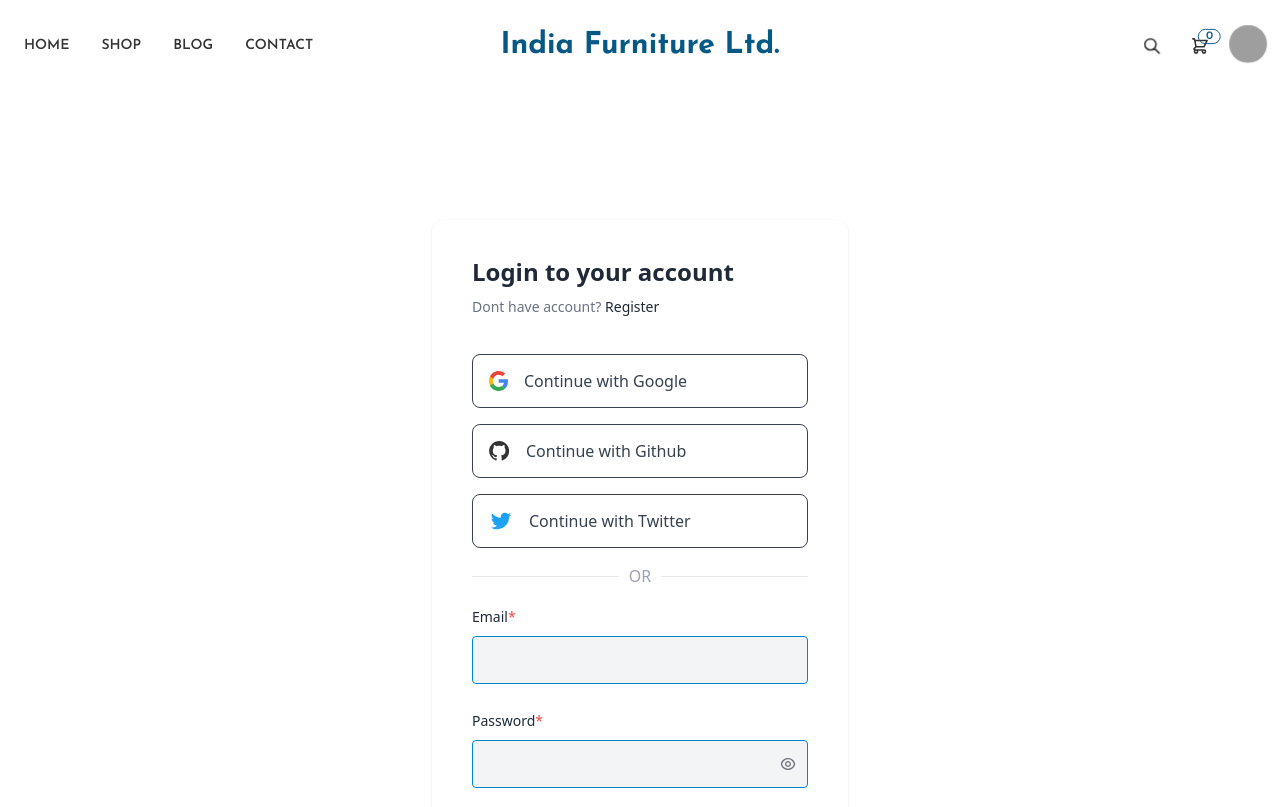
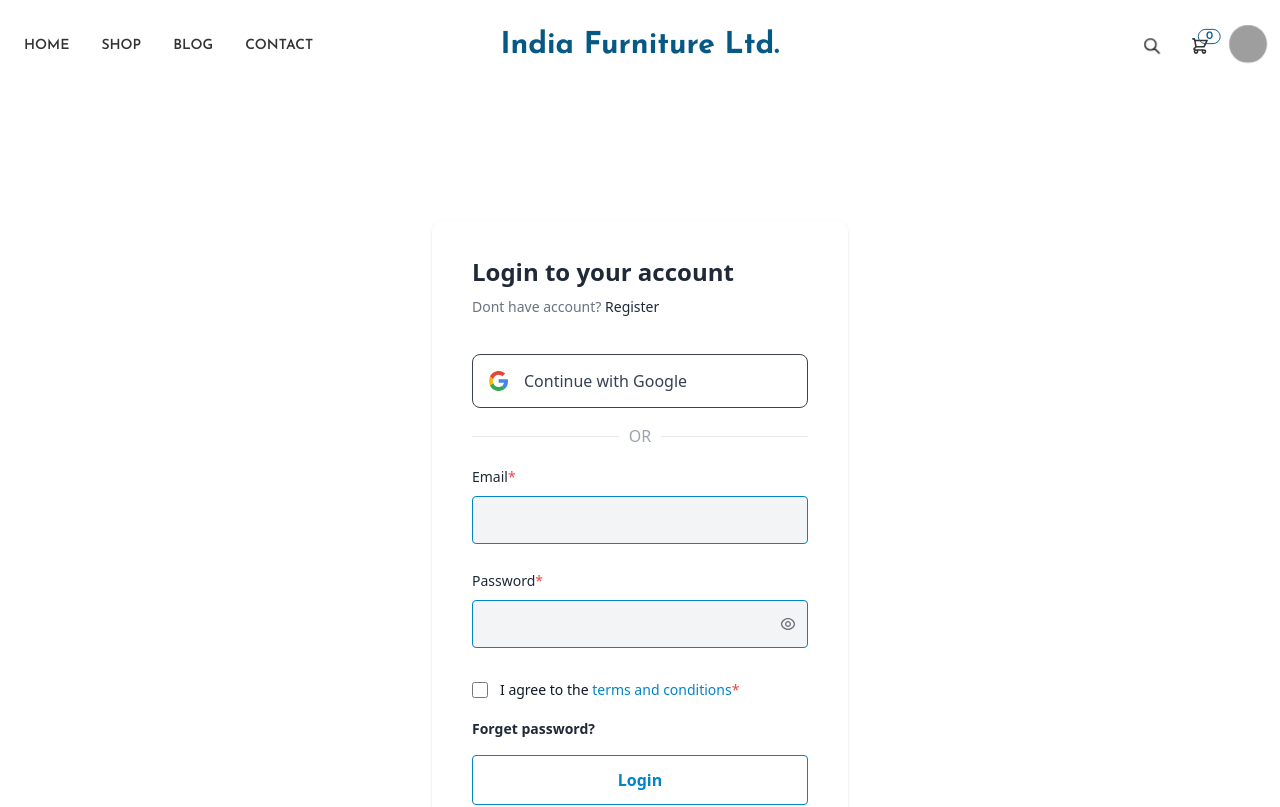
Before and after one commit to kmrajibfaysal/india-furniture-Ltd, a React (Create React App) app: page /login in a window 1280 px wide. Shown: the top 807 px of the page. Built offline with nearby package versions, Linux system fonts and the light colour scheme; no server answers; grey boxes are pictures that could not be loaded.

Commit message:
removed unnecessary code and added firebase hosting configs

```diff
--- a/src/Components/Login/SocialLogin.js
+++ b/src/Components/Login/SocialLogin.js
@@ -81,48 +81,6 @@
                     </svg>
                     <p className="ml-4 text-base font-medium text-gray-700">Continue with Google</p>
                 </button>
-                <button
-                    onClick={handleGithubLogin}
-                    aria-label="Continue with github"
-                    role="button"
-                    className="mt-4  flex w-full items-center rounded-lg border border-gray-700 py-3.5 px-4 focus:outline-none focus:ring-2 focus:ring-gray-700 focus:ring-offset-1"
-                >
-                    <svg
-                        width={21}
-                        height={20}
-                        viewBox="0 0 21 20"
-                        fill="none"
-                        xmlns="http://www.w3.org/2000/svg"
-                    >
-                        <path
-                            d="M10.1543 0C4.6293 0 0.154298 4.475 0.154298 10C0.153164 12.0993 0.813112 14.1456 2.04051 15.8487C3.26792 17.5517 5.00044 18.8251 6.9923 19.488C7.4923 19.575 7.6793 19.275 7.6793 19.012C7.6793 18.775 7.6663 17.988 7.6663 17.15C5.1543 17.613 4.5043 16.538 4.3043 15.975C4.1913 15.687 3.7043 14.8 3.2793 14.562C2.9293 14.375 2.4293 13.912 3.2663 13.9C4.0543 13.887 4.6163 14.625 4.8043 14.925C5.7043 16.437 7.1423 16.012 7.7163 15.75C7.8043 15.1 8.0663 14.663 8.3543 14.413C6.1293 14.163 3.8043 13.3 3.8043 9.475C3.8043 8.387 4.1913 7.488 4.8293 6.787C4.7293 6.537 4.3793 5.512 4.9293 4.137C4.9293 4.137 5.7663 3.875 7.6793 5.163C8.49336 4.93706 9.33447 4.82334 10.1793 4.825C11.0293 4.825 11.8793 4.937 12.6793 5.162C14.5913 3.862 15.4293 4.138 15.4293 4.138C15.9793 5.513 15.6293 6.538 15.5293 6.788C16.1663 7.488 16.5543 8.375 16.5543 9.475C16.5543 13.313 14.2173 14.163 11.9923 14.413C12.3543 14.725 12.6673 15.325 12.6673 16.263C12.6673 17.6 12.6543 18.675 12.6543 19.013C12.6543 19.275 12.8423 19.587 13.3423 19.487C15.3273 18.8168 17.0522 17.541 18.2742 15.8392C19.4962 14.1373 20.1537 12.0951 20.1543 10C20.1543 4.475 15.6793 0 10.1543 0Z"
-                            fill="#333333"
-                        />
-                    </svg>
-                    <p className="ml-4 text-base font-medium text-gray-700">Continue with Github</p>
-                </button>
-                <button
-                    onClick={handleTwitterLogin}
-                    aria-label="Continue with twitter"
-                    role="button"
-                    className="mt-4  flex w-full items-center rounded-lg border border-gray-700 py-3.5 px-4 focus:outline-none focus:ring-2 focus:ring-gray-700 focus:ring-offset-1"
-                >
-                    <svg
-                        width={24}
-                        height={24}
-                        viewBox="0 0 24 24"
-                        fill="none"
-                        xmlns="http://www.w3.org/2000/svg"
-                    >
-                        <path
-                            d="M22.1623 5.656C21.3989 5.9937 20.5893 6.21548 19.7603 6.314C20.634 5.79144 21.288 4.96902 21.6003 4C20.7803 4.488 19.8813 4.83 18.9443 5.015C18.3149 4.34158 17.4807 3.89497 16.5713 3.74459C15.6618 3.59421 14.7282 3.74849 13.9156 4.18346C13.1029 4.61842 12.4567 5.30969 12.0774 6.1498C11.6981 6.9899 11.607 7.93178 11.8183 8.829C10.1554 8.74566 8.52863 8.31353 7.04358 7.56067C5.55854 6.80781 4.24842 5.75105 3.1983 4.459C2.82659 5.09745 2.63125 5.82323 2.6323 6.562C2.6323 8.012 3.3703 9.293 4.4923 10.043C3.82831 10.0221 3.17893 9.84278 2.5983 9.52V9.572C2.5985 10.5377 2.93267 11.4736 3.54414 12.2211C4.15562 12.9685 5.00678 13.4815 5.9533 13.673C5.33691 13.84 4.6906 13.8647 4.0633 13.745C4.33016 14.5762 4.8503 15.3032 5.55089 15.8241C6.25147 16.345 7.09742 16.6338 7.9703 16.65C7.10278 17.3313 6.10947 17.835 5.04718 18.1322C3.98488 18.4294 2.87442 18.5143 1.7793 18.382C3.69099 19.6114 5.91639 20.2641 8.1893 20.262C15.8823 20.262 20.0893 13.889 20.0893 8.362C20.0893 8.182 20.0843 8 20.0763 7.822C20.8952 7.23017 21.6019 6.49702 22.1633 5.657L22.1623 5.656Z"
-                            fill="#1DA1F2"
-                        />
-                    </svg>
-                    <p className="ml-4 text-base font-medium text-gray-700">
-                        Continue with Twitter
-                    </p>
-                </button>
             </div>
         </>
     );
```
Also changed, not shown: firebase.json (added), 2 other files (tests, documents, lock files or other folders).
